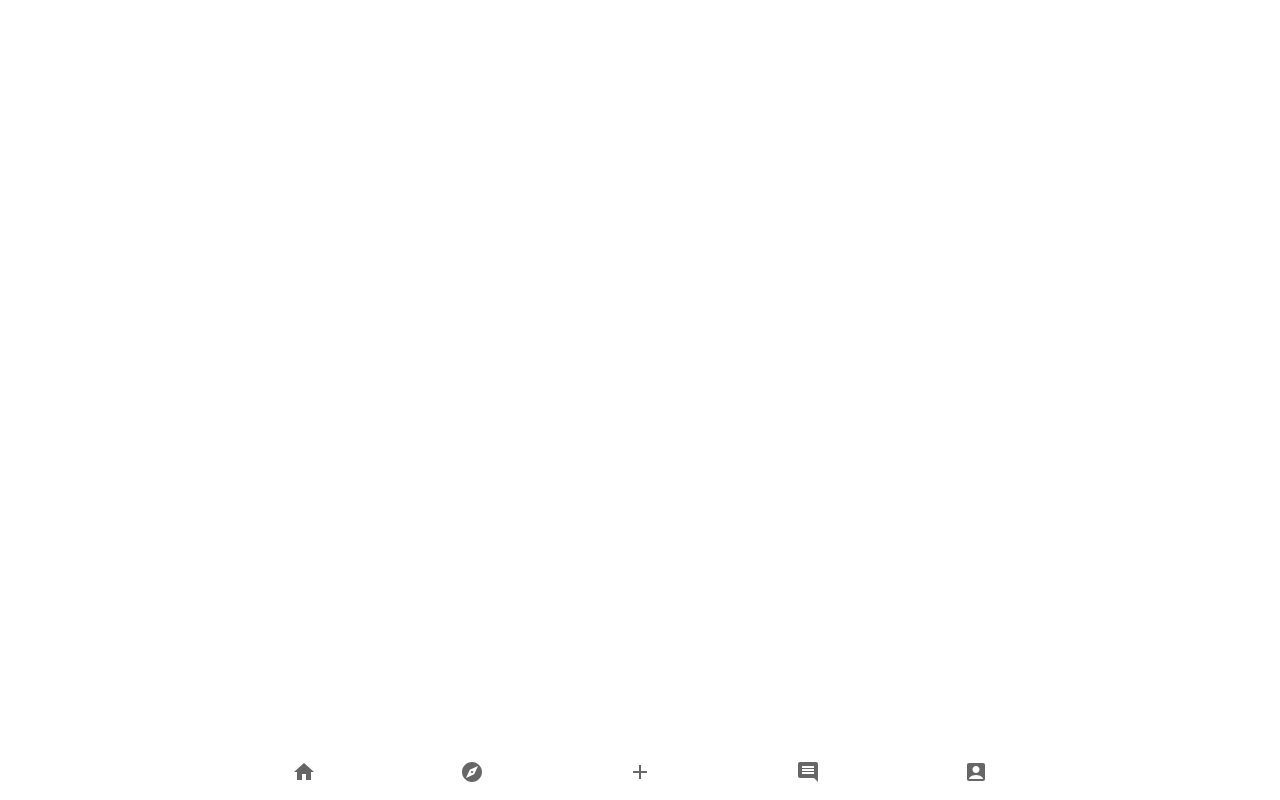
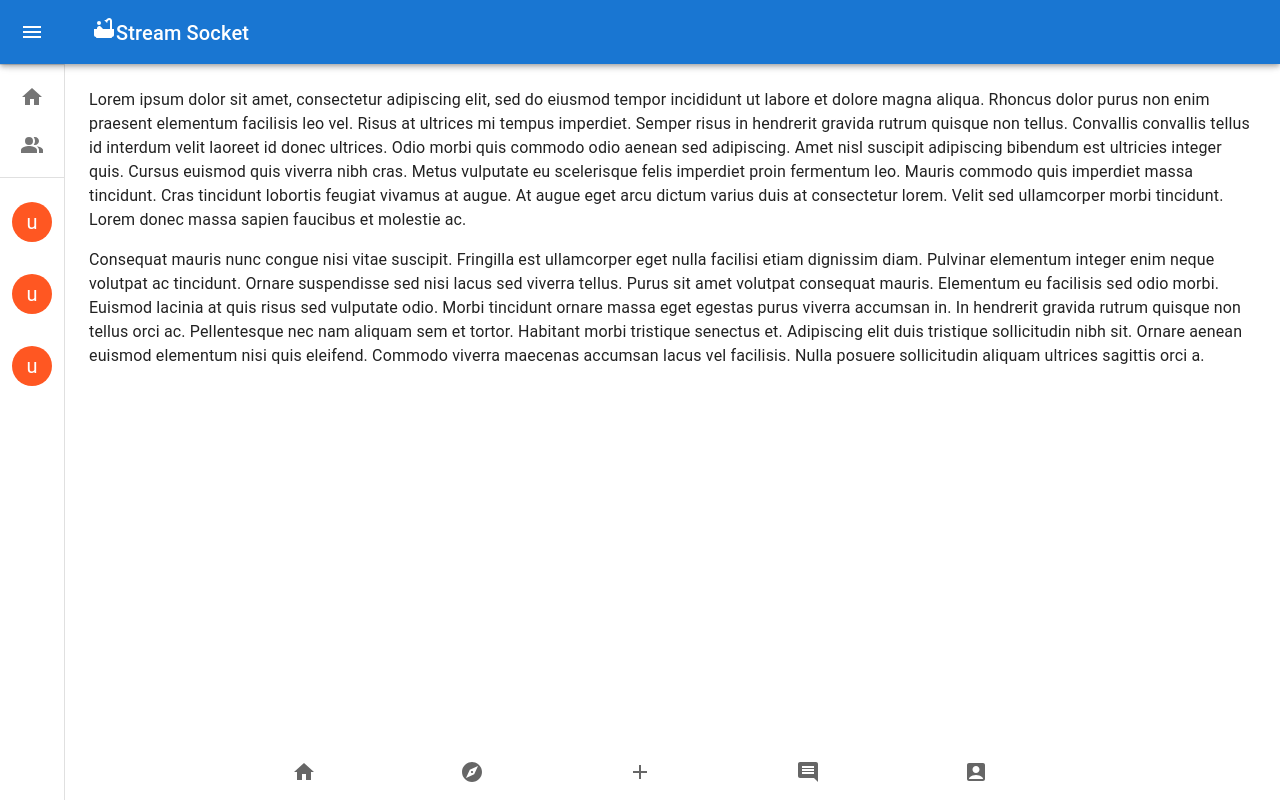
Before and after one commit to cmu-sie-team01/StreamSocket, a React (Create React App) app in the folder AppDev/frontend/: page /newhome in a window 1280 px wide. Before the commit this address had no page. Built offline with nearby package versions, Linux system fonts and the light colour scheme.

Commit message:
-Add new Home Page

```diff
--- a/AppDev/frontend/src/App.jsx
+++ b/AppDev/frontend/src/App.jsx
@@ -8,8 +8,8 @@ import SignInTab from './pages/SignInTabs';
 import UserProfile from './component/UserProfile';
 import BottomBar from './component/BottomBar';
 import FollowPage from './pages/FollowPage';
-import NewHomePage from './pages/NewHomePage';
-
+import UploadCard from './component/UploadCard';
+import PrimarySearchAppBar from './pages/NewHome';
 // eslint-disable-next-line react/prop-types
 function ChildComponent({ userName }) {
   return (
@@ -31,7 +31,8 @@ function App() {
         <Route path="signin" element={<SignInTab />} />
         <Route path="userprofile" element={<ChildComponent userName={userName2} />} />
         <Route path="following" element={<FollowPage />} />
-        <Route path="videoupload" element={<NewHomePage />} />
+        <Route path="videoupload" element={<UploadCard />} />
+        <Route path="newhome" element={<PrimarySearchAppBar />} />
       </Routes>
       <BottomBar />
     </BrowserRouter>
--- a/AppDev/frontend/src/component/BottomBar.jsx
+++ b/AppDev/frontend/src/component/BottomBar.jsx
@@ -20,7 +20,6 @@ export default function LabelBottomNavigation() {
   return (
     <BottomNavigation
       sx={{
-
         height: '7vh', width: '100vw', position: 'absolute', bottom: 0,
       }}
       value={value}
@@ -35,6 +34,8 @@ export default function LabelBottomNavigation() {
       <BottomNavigationAction
         value="discover"
         icon={<ExploreIcon />}
+        component={Link}
+        to="/newhome"
       />
       <BottomNavigationAction
         value="add"
--- a/AppDev/frontend/src/pages/NewHomePage.jsx
+++ b/AppDev/frontend/src/component/UploadCard.jsx
@@ -22,7 +22,7 @@ export default function UploadButtons() {
       <Container maxWidth="xs" sx={{ marginTop: '5%' }}>
         <Box sx={{
           bgcolor: '#DCDCDC',
-          height: '85vh',
+          height: '80vh',
           borderStyle: 'dashed',
           borderWidth: 3,
           borderRadius: '8px',
--- a/AppDev/frontend/src/component/UserProfile.jsx
+++ b/AppDev/frontend/src/component/UserProfile.jsx
@@ -208,31 +208,60 @@ export default function userProfile({ userName }) {
           </Box>
           <TabPanel value={value} index={0}>
             Your Videos
+            <Container maxWidth="xs" sx={{ padding: 0, height: '100vh' }}>
+              <CssBaseline />
               <Box
                 sx={{
-                width: 300,
-                height: 300,
-                maxHeight: 300,
+                  display: 'flex',
+                  flexDirection: 'column',
+                  alignItems: 'flex-start',
                 }}
               >
-              <video controls className="video_card" autoPlay muted webkit-playsinline="true" playsInline>
+
+                <video
+                  style={{
+                    left: 0, height: '20vh', width: '10vw', borderRadius: '12px',
+                  }}
+                  controls
+                  className="video_card"
+                  autoPlay
+                  muted
+                  webkit-playsinline="true"
+                  playsInline
+                >
                   <source src="https://streamsocketvideo.s3.us-west-1.amazonaws.com/video/1.mp4" type="video/mp4" />
                 </video>
               </Box>
+            </Container>
 
           </TabPanel>
           <TabPanel value={value} index={1}>
             Your liked Videos
+            <Container maxWidth="xs" sx={{ padding: 0, height: '100vh' }}>
+              <CssBaseline />
               <Box
                 sx={{
-                width: 300,
-                height: 300,
+                  display: 'flex',
+                  flexDirection: 'column',
+                  alignItems: 'flex-start',
                 }}
               >
-              <video controls className="video_card" autoPlay muted webkit-playsinline="true" playsInline>
-                <source src="https://streamsocketvideo.s3.us-west-1.amazonaws.com/video/3.mp4" type="video/mp4" />
+
+                <video
+                  style={{
+                    left: 0, height: '20vh', width: '10vw', borderRadius: '12px',
+                  }}
+                  controls
+                  className="video_card"
+                  autoPlay
+                  muted
+                  webkit-playsinline="true"
+                  playsInline
+                >
+                  <source src="https://streamsocketvideo.s3.us-west-1.amazonaws.com/video/1.mp4" type="video/mp4" />
                 </video>
               </Box>
+            </Container>
           </TabPanel>
 
         </Box>
--- /dev/null
+++ b/AppDev/frontend/src/pages/NewHome.jsx
@@ -0,0 +1,252 @@
+import * as React from 'react';
+import { styled, useTheme } from '@mui/material/styles';
+import Box from '@mui/material/Box';
+import MuiDrawer from '@mui/material/Drawer';
+import MuiAppBar from '@mui/material/AppBar';
+import Toolbar from '@mui/material/Toolbar';
+import List from '@mui/material/List';
+import CssBaseline from '@mui/material/CssBaseline';
+import Typography from '@mui/material/Typography';
+import Divider from '@mui/material/Divider';
+import IconButton from '@mui/material/IconButton';
+import MenuIcon from '@mui/icons-material/Menu';
+import ChevronLeftIcon from '@mui/icons-material/ChevronLeft';
+import ChevronRightIcon from '@mui/icons-material/ChevronRight';
+import ListItem from '@mui/material/ListItem';
+import ListItemButton from '@mui/material/ListItemButton';
+import ListItemIcon from '@mui/material/ListItemIcon';
+import ListItemText from '@mui/material/ListItemText';
+import HomeIcon from '@mui/icons-material/Home';
+import PeopleAltIcon from '@mui/icons-material/PeopleAlt';
+import Avatar from '@mui/material/Avatar';
+import { deepOrange } from '@mui/material/colors';
+import {
+  Link,
+} from 'react-router-dom';
+import BathtubIcon from '@mui/icons-material/Bathtub';
+
+const drawerWidth = 240;
+
+const openedMixin = (theme) => ({
+  width: drawerWidth,
+  transition: theme.transitions.create('width', {
+    easing: theme.transitions.easing.sharp,
+    duration: theme.transitions.duration.enteringScreen,
+  }),
+  overflowX: 'hidden',
+});
+
+const closedMixin = (theme) => ({
+  transition: theme.transitions.create('width', {
+    easing: theme.transitions.easing.sharp,
+    duration: theme.transitions.duration.leavingScreen,
+  }),
+  overflowX: 'hidden',
+  width: `calc(${theme.spacing(7)} + 1px)`,
+  [theme.breakpoints.up('sm')]: {
+    width: `calc(${theme.spacing(8)} + 1px)`,
+  },
+});
+
+const DrawerHeader = styled('div')(({ theme }) => ({
+  display: 'flex',
+  alignItems: 'center',
+  justifyContent: 'flex-end',
+  padding: theme.spacing(0, 1),
+  // necessary for content to be below app bar
+  ...theme.mixins.toolbar,
+}));
+
+const AppBar = styled(MuiAppBar, {
+  shouldForwardProp: (prop) => prop !== 'open',
+})(({ theme, open }) => ({
+  zIndex: theme.zIndex.drawer + 1,
+  transition: theme.transitions.create(['width', 'margin'], {
+    easing: theme.transitions.easing.sharp,
+    duration: theme.transitions.duration.leavingScreen,
+  }),
+  ...(open && {
+    marginLeft: drawerWidth,
+    width: `calc(100% - ${drawerWidth}px)`,
+    transition: theme.transitions.create(['width', 'margin'], {
+      easing: theme.transitions.easing.sharp,
+      duration: theme.transitions.duration.enteringScreen,
+    }),
+  }),
+}));
+
+const Drawer = styled(MuiDrawer, { shouldForwardProp: (prop) => prop !== 'open' })(
+  ({ theme, open }) => ({
+    width: drawerWidth,
+    flexShrink: 0,
+    whiteSpace: 'nowrap',
+    boxSizing: 'border-box',
+    ...(open && {
+      ...openedMixin(theme),
+      '& .MuiDrawer-paper': openedMixin(theme),
+    }),
+    ...(!open && {
+      ...closedMixin(theme),
+      '& .MuiDrawer-paper': closedMixin(theme),
+    }),
+  }),
+);
+
+export default function MiniDrawer() {
+  const theme = useTheme();
+  const [open, setOpen] = React.useState(false);
+
+  const handleDrawerOpen = () => {
+    setOpen(true);
+  };
+
+  const handleDrawerClose = () => {
+    setOpen(false);
+  };
+
+  return (
+    <Box sx={{ display: 'flex' }}>
+      <CssBaseline />
+      <AppBar
+        position="fixed"
+        open={open}
+        color="primary"
+
+      >
+        <Toolbar>
+          <IconButton
+            color="inherit"
+            aria-label="open drawer"
+            onClick={handleDrawerOpen}
+            edge="start"
+            sx={{
+              marginRight: 5,
+              ...(open && { display: 'none' }),
+            }}
+          >
+            <MenuIcon />
+          </IconButton>
+          <Typography variant="h6" noWrap component="div">
+            <BathtubIcon m={10} />
+            Stream Socket
+          </Typography>
+        </Toolbar>
+      </AppBar>
+      <Drawer variant="permanent" open={open}>
+        <DrawerHeader>
+          <IconButton onClick={handleDrawerClose}>
+            {theme.direction === 'rtl' ? <ChevronRightIcon /> : <ChevronLeftIcon />}
+          </IconButton>
+        </DrawerHeader>
+        <Divider />
+        <List>
+          <ListItem disablePadding sx={{ display: 'block' }}>
+            <ListItemButton
+              sx={{
+                minHeight: 48,
+                justifyContent: open ? 'initial' : 'center',
+                px: 2.5,
+              }}
+              component={Link}
+              to="/"
+            >
+              <ListItemIcon
+                sx={{
+                  minWidth: 0,
+                  mr: open ? 3 : 'auto',
+                  justifyContent: 'center',
+                }}
+              >
+                <HomeIcon />
+              </ListItemIcon>
+              <ListItemText primary="For you" sx={{ opacity: open ? 1 : 0 }} />
+            </ListItemButton>
+          </ListItem>
+
+          <ListItem disablePadding sx={{ display: 'block' }}>
+            <ListItemButton
+              sx={{
+                minHeight: 48,
+                justifyContent: open ? 'initial' : 'center',
+                px: 2.5,
+              }}
+            >
+
+              <ListItemIcon
+                sx={{
+                  minWidth: 0,
+                  mr: open ? 3 : 'auto',
+                  justifyContent: 'center',
+                }}
+              >
+                <PeopleAltIcon />
+              </ListItemIcon>
+              <ListItemText primary="Follow" sx={{ opacity: open ? 1 : 0 }} />
+            </ListItemButton>
+          </ListItem>
+
+        </List>
+        <Divider />
+        <List>
+          {['user 1', 'User 2', 'User 3'].map((text) => (
+            <ListItem key={text} disablePadding sx={{ display: 'block' }}>
+              <ListItemButton
+                sx={{
+                  minHeight: 48,
+                  justifyContent: open ? 'initial' : 'center',
+                  px: 2.5,
+                }}
+              >
+                <ListItemIcon
+                  sx={{
+                    minWidth: 0,
+                    mr: open ? 3 : 'auto',
+                    justifyContent: 'center',
+                  }}
+                >
+                  <Avatar sx={{
+                    m: 1, bgcolor: deepOrange[500],
+                  }}
+                  >
+                    u
+                  </Avatar>
+                </ListItemIcon>
+                <ListItemText primary={text} sx={{ opacity: open ? 1 : 0 }} />
+              </ListItemButton>
+            </ListItem>
+          ))}
+        </List>
+      </Drawer>
+      <Box component="main" sx={{ flexGrow: 1, p: 3 }}>
+        <DrawerHeader />
+        <Typography paragraph>
+          Lorem ipsum dolor sit amet, consectetur adipiscing elit, sed do eiusmod
+          tempor incididunt ut labore et dolore magna aliqua. Rhoncus dolor purus non
+          enim praesent elementum facilisis leo vel. Risus at ultrices mi tempus
+          imperdiet. Semper risus in hendrerit gravida rutrum quisque non tellus.
+          Convallis convallis tellus id interdum velit laoreet id donec ultrices.
+          Odio morbi quis commodo odio aenean sed adipiscing. Amet nisl suscipit
+          adipiscing bibendum est ultricies integer quis. Cursus euismod quis viverra
+          nibh cras. Metus vulputate eu scelerisque felis imperdiet proin fermentum
+          leo. Mauris commodo quis imperdiet massa tincidunt. Cras tincidunt lobortis
+          feugiat vivamus at augue. At augue eget arcu dictum varius duis at
+          consectetur lorem. Velit sed ullamcorper morbi tincidunt. Lorem donec massa
+          sapien faucibus et molestie ac.
+        </Typography>
+        <Typography paragraph>
+          Consequat mauris nunc congue nisi vitae suscipit. Fringilla est ullamcorper
+          eget nulla facilisi etiam dignissim diam. Pulvinar elementum integer enim
+          neque volutpat ac tincidunt. Ornare suspendisse sed nisi lacus sed viverra
+          tellus. Purus sit amet volutpat consequat mauris. Elementum eu facilisis
+          sed odio morbi. Euismod lacinia at quis risus sed vulputate odio. Morbi
+          tincidunt ornare massa eget egestas purus viverra accumsan in. In hendrerit
+          gravida rutrum quisque non tellus orci ac. Pellentesque nec nam aliquam sem
+          et tortor. Habitant morbi tristique senectus et. Adipiscing elit duis
+          tristique sollicitudin nibh sit. Ornare aenean euismod elementum nisi quis
+          eleifend. Commodo viverra maecenas accumsan lacus vel facilisis. Nulla
+          posuere sollicitudin aliquam ultrices sagittis orci a.
+        </Typography>
+      </Box>
+    </Box>
+  );
+}
--- a/AppDev/frontend/src/pages/home.jsx
+++ b/AppDev/frontend/src/pages/home.jsx
@@ -16,7 +16,17 @@ export default function () {
         }}
       >
 
-        <video style={{ left: 0, height: '100%', width: '100%' }} controls className="video_card" autoPlay muted webkit-playsinline="true" playsInline>
+        <video
+          style={{
+            left: 0, height: '100%', width: '100%', borderRadius: '16px',
+          }}
+          controls
+          className="video_card"
+          autoPlay
+          muted
+          webkit-playsinline="true"
+          playsInline
+        >
           <source src="https://streamsocketvideo.s3.us-west-1.amazonaws.com/video/1.mp4" type="video/mp4" />
         </video>
       </Box>
```
Lines whose indentation alone changed are shown as unchanged.
